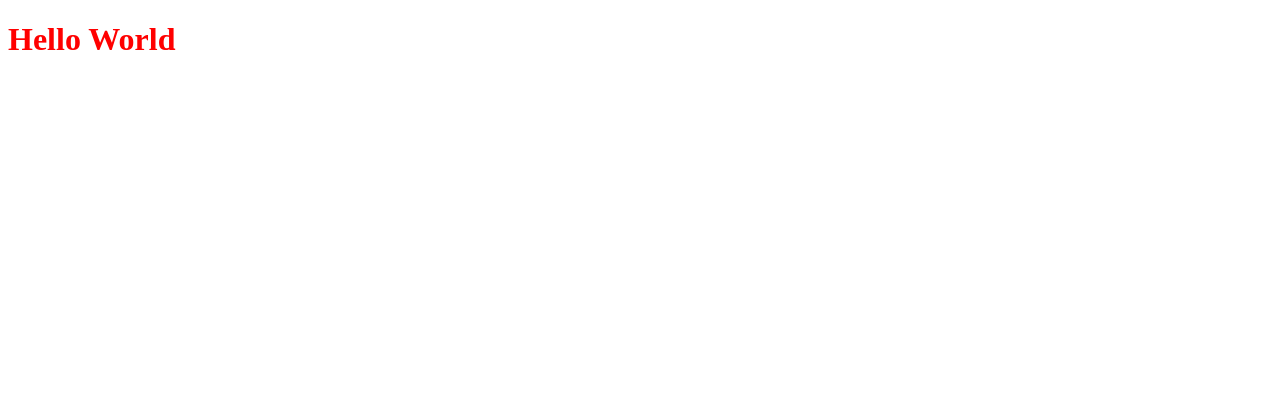
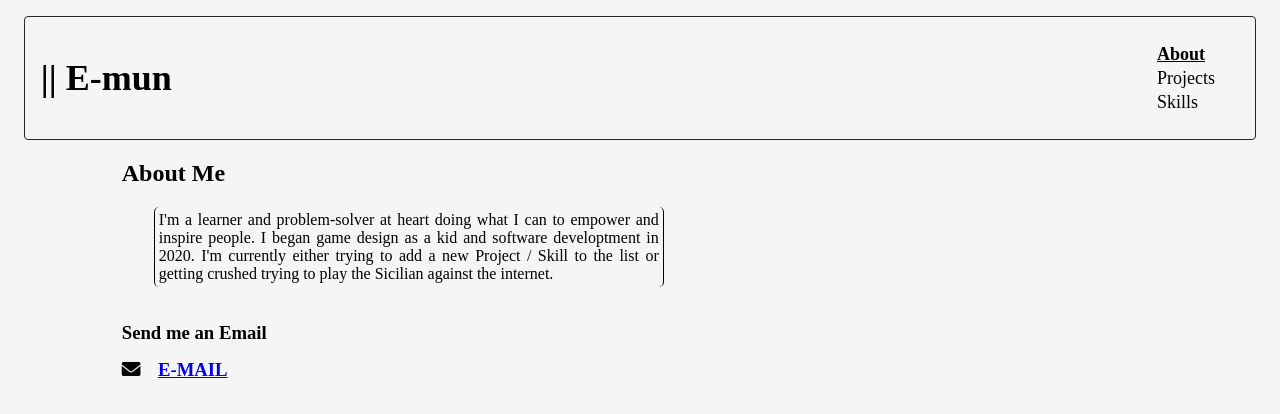
Before and after one commit to E-mun/E-mun.github.io, a plain HTML site: page index.html in a window 1280 px wide. Drawn offline with Linux system fonts and the light colour scheme.

Commit message:
Created About Me and email contact on main landing page. Initial styling.

```diff
--- a/index.html
+++ b/index.html
@@ -5,9 +5,36 @@
     <meta name="viewport" content="width=device-width, initial-scale=1.0">
     <title>E-Mun|About</title>
     <link href="./resources/style.css" rel="stylesheet">
+    <link rel="stylesheet" href="https://cdnjs.cloudflare.com/ajax/libs/font-awesome/6.0.0-beta3/css/all.min.css">
+
 </head>
 
 <body>
-    <h1>Hello World</h1>
+    <header>
+        <h1 id="E-mun"><em>||</em> E-mun</h1>
+        <nav>
+            <span><strong>About</strong></span>
+            <br>
+            <span><a>Projects</a></span>
+            <br>
+            <span><a>Skills</a></span>
+        </nav>
+    </header>
+
+    <main>
+        <h2>About Me</h2>
+        <p id="about-me">
+            I'm a learner and problem-solver at heart doing what I can to empower and inspire people. I began game design as a kid and software developtment in 2020. I'm currently either trying to add a new Project / Skill to the list or getting crushed trying to play the Sicilian against the internet.
+        </p>
+
+        <div id="email-container">
+            <h3>Send me an Email  <br>
+
+                <i class="fa fa-envelope" aria-hidden="true"></i>
+                <span class="email"><a href="mailto:justinharrell.business@gmail.com">E-MAIL</a></span></h3>
+
+        </div>
+
+    </main>
 </body>
 </html>
--- a/resources/style.css
+++ b/resources/style.css
@@ -1,3 +1,49 @@
-h1 {
-    color: red;
+* {
+    background-color: whitesmoke;
 }
+
+main {
+    margin-left: 9%;
+}
+
+header {
+    display: flex;
+    justify-content: space-between;
+    align-items: center;
+    font-size: large;
+    margin: 1rem;
+    padding: 1rem;
+    border: 1px #252525 solid;
+    border-radius: 4px;
+
+}
+
+nav span {
+    margin: 1.5rem;
+    line-height: 1.5rem;
+}
+
+nav span strong {
+    text-decoration: underline;
+}
+
+
+p {
+    margin: 1rem 2rem 1rem 2rem;
+    text-align: justify;
+    max-width: 500px;
+    padding: 4px;
+    border-right: 1px black solid;
+    border-left: 1px black solid;
+    border-radius: 5px;
+}
+#email-container {
+    display: flex;
+    flex-direction: column;
+    align-items: left;
+}
+
+i {
+    margin-top: 1rem;
+    margin-right: 0.8rem;
+}
```
